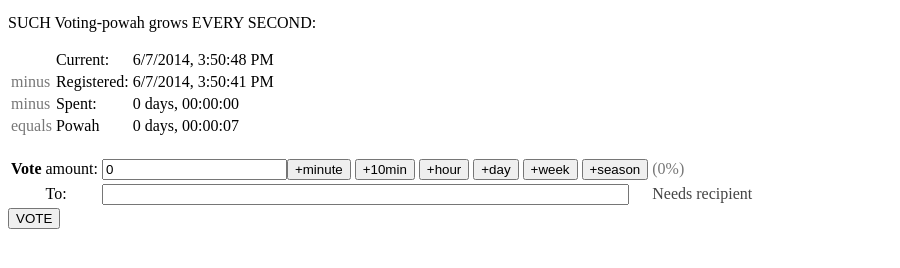
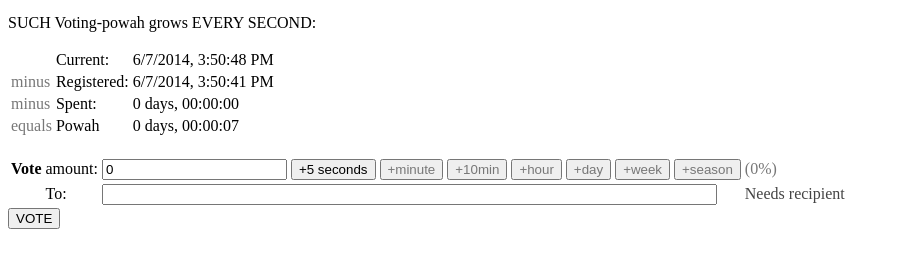
Before and after one commit to o-jasper/VOTE_MINIONS, a plain HTML site: page index.html in a window 1280 px wide. Both pictures are taken after a click on the button "Grow your powah!". Shown: the part 100-368 px from the top of the page, without its empty margins (0-900 px from the left). Drawn offline with Linux system fonts and the light colour scheme.

Commit message:
Greying buttons you dont have enough for

```diff
--- a/index.html
+++ b/index.html
@@ -26,12 +26,14 @@
 
 <table id="entry_table">
 <tr><td><b>Vote</b></td><td>amount:</td><td>
-    <input type="number" id="spend_time" value="0" onkeyup="update_spend_time()" onchange="update_spend_time();"><button onclick="add_amount(60)">+minute</button>
-    <button onclick="add_amount(600)">+10min</button>
-    <button onclick="add_amount(3600)">+hour</button>
-    <button onclick="add_amount(86400)">+day</button>
-    <button onclick="add_amount(604800)">+week</button>
-    <button onclick="add_amount(7889400)">+season</button>
+    <input type="number" id="spend_time" value="0" onkeyup="update_spend_time()" onchange="update_spend_time();">
+    <button id="+5s"    onclick="add_amount(5)">+5 seconds</button>
+    <button id="+min"    onclick="add_amount(60)">+minute</button>
+    <button id="+10min"  onclick="add_amount(600)">+10min</button>
+    <button id="+hour"   onclick="add_amount(3600)">+hour</button>
+    <button id="+day"    onclick="add_amount(86400)">+day</button>
+    <button id="+week"   onclick="add_amount(604800)">+week</button>
+    <button id="+season" onclick="add_amount(7889400)">+season</button>
 </td><td id="amount_note"></td></tr>
 <br>
 <tr><td></td><td>To:</td><td>
--- a/js.js
+++ b/js.js
@@ -48,7 +48,7 @@ function from_time()
 {   return var_from_time; }
 
 function power_available()  // Amount of time available to spend.
-{   return date.getTime()/1000 - from_time(); }
+{   return Math.floor(date.getTime()/1000 - from_time()); }
 
 var var_registered = 0;
 function registered()
@@ -113,6 +113,16 @@ function update_spend_time()
     { pct = (100*spend_time.value/power_available()).toString().substr(0,4)
       notition(amount_note, 'note', '(' + pct + '%)');
       old_spend_val = spend_time.value;
+    }
+    t = power_available()/1 - spend_time.value/1;
+    // NOTE may want to use this list to also create the buttons?
+    buttons = [["+5s", 5], ["+min", 60], ["+10min", 600], ["+hour", 3600],
+               ["+day", 86400], ["+week", 604800], ["+season", 7889400]]
+    for(var i = 0 ; i< buttons.length ; i++)
+    {  if( t < buttons[i][1] ) // Not enough for adding this much.
+       { ge_set_innerHTML(buttons[i][0],   null, 'note'); }
+       else
+       { ge_set_innerHTML(buttons[i][0],   null, ''); }
     }
 }
 
```
